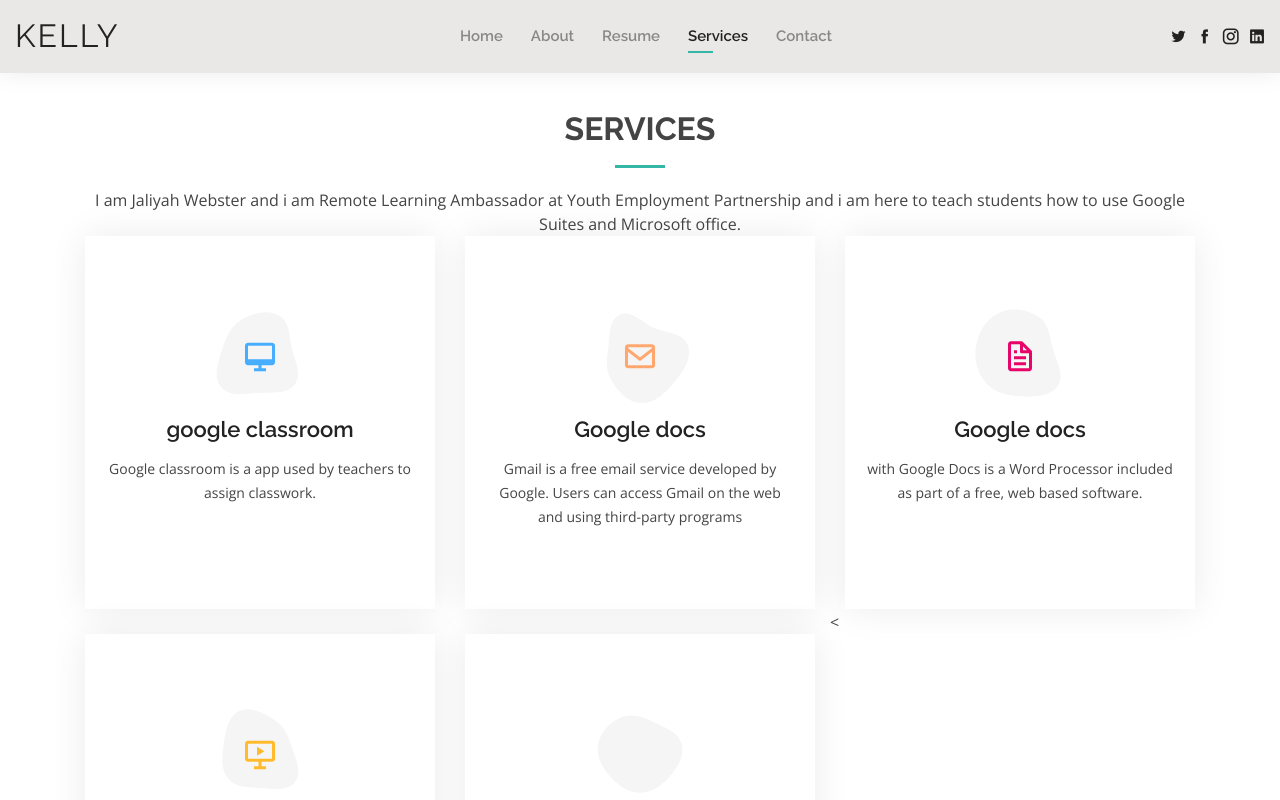
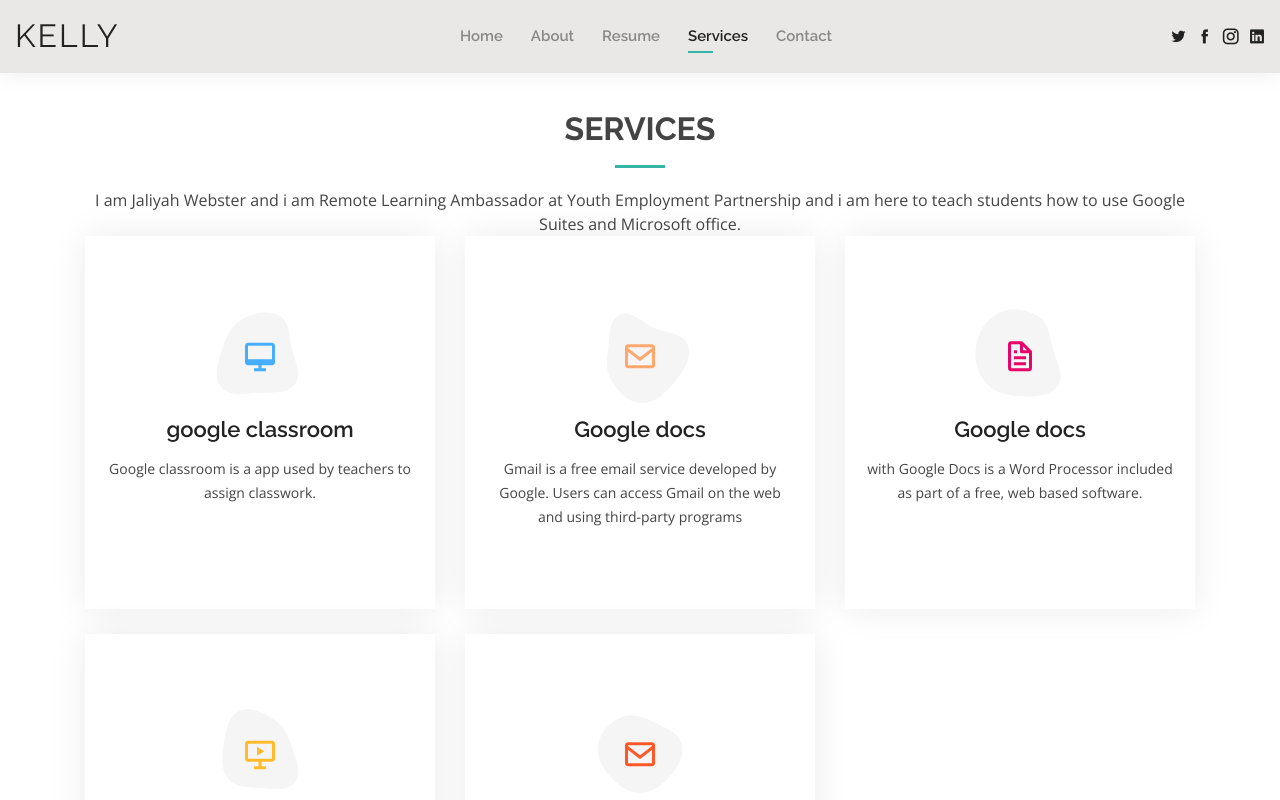
Before and after one commit to jaliyahbaby10/jaliyahbaby10.github.io, a plain HTML site: page services.html in a window 1280 px wide. Shown: the top 800 px of the page. Drawn offline with nearby package versions, Linux system fonts and the light colour scheme.

Commit message:
Update services.html

```diff
--- a/services.html
+++ b/services.html
@@ -136,14 +136,14 @@
                 <svg width="100" height="100" viewBox="0 0 600 600" xmlns="http://www.w3.org/2000/svg">
                   <path stroke="none" stroke-width="0" fill="#f5f5f5" d="M300,532.3542879108572C369.38199826031484,532.3153073249985,429.10787420159085,491.63046689027357,474.5244479745417,439.17860296908856C522.8885846962883,383.3225815378663,569.1668002868075,314.3205725914397,550.7432151929288,242.7694973846089C532.6665558377875,172.5657663291529,456.2379748765914,142.6223662098291,390.3689995646985,112.34683881706744C326.66090330228417,83.06452184765237,258.84405631176094,53.51806209861945,193.32584062364296,78.48882559362697C121.61183558270385,105.82097193414197,62.805066853699245,167.19869350419734,48.57481801355237,242.6138429142374C34.843463184063346,315.3850353017275,76.69343916112496,383.4422959591041,125.22947124332185,439.3748458443577C170.7312796277747,491.8107796887764,230.57421082200815,532.3932930995766,300,532.3542879108572"></path>
                 </svg>
-                <i class="bx bx-Envolope -open"></i>
+                <i class="bx bx-envelope"></i>
               </div>
               <h4><a href="">Mailing Merge</a></h4>
               <p>Mailing Merge lets you create a batch of documents that are personalized for each recipient.</p>
             </div>
           </div>
 
-          <
+
           </div>
 
         </div>
```
